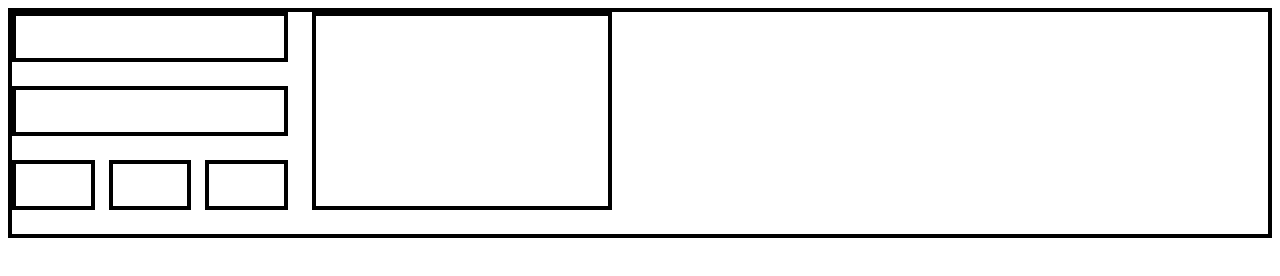
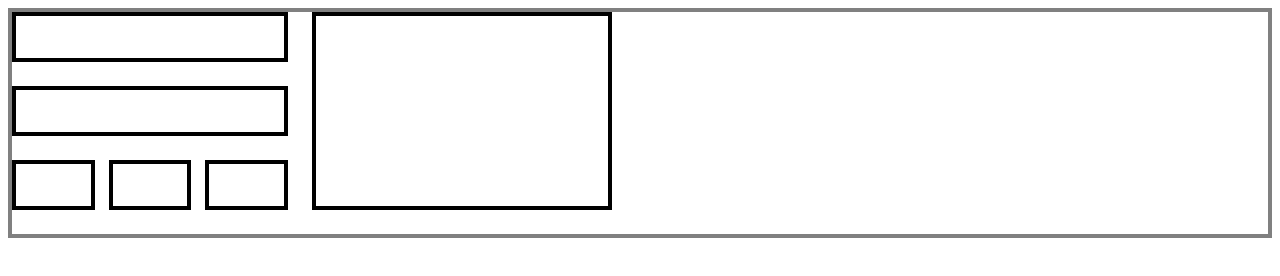
Before and after one commit to dragi05/project, a plain HTML site: page index.html in a window 1280 px wide. Drawn offline with Linux system fonts and the light colour scheme.

```diff
--- a/style.css
+++ b/style.css
@@ -3,7 +3,7 @@
 }
 
 .container {
-    border: 4px solid black;
+    border: 4px solid grey;
     padding: 80px 24px 80 px 24px;
 
 
```
